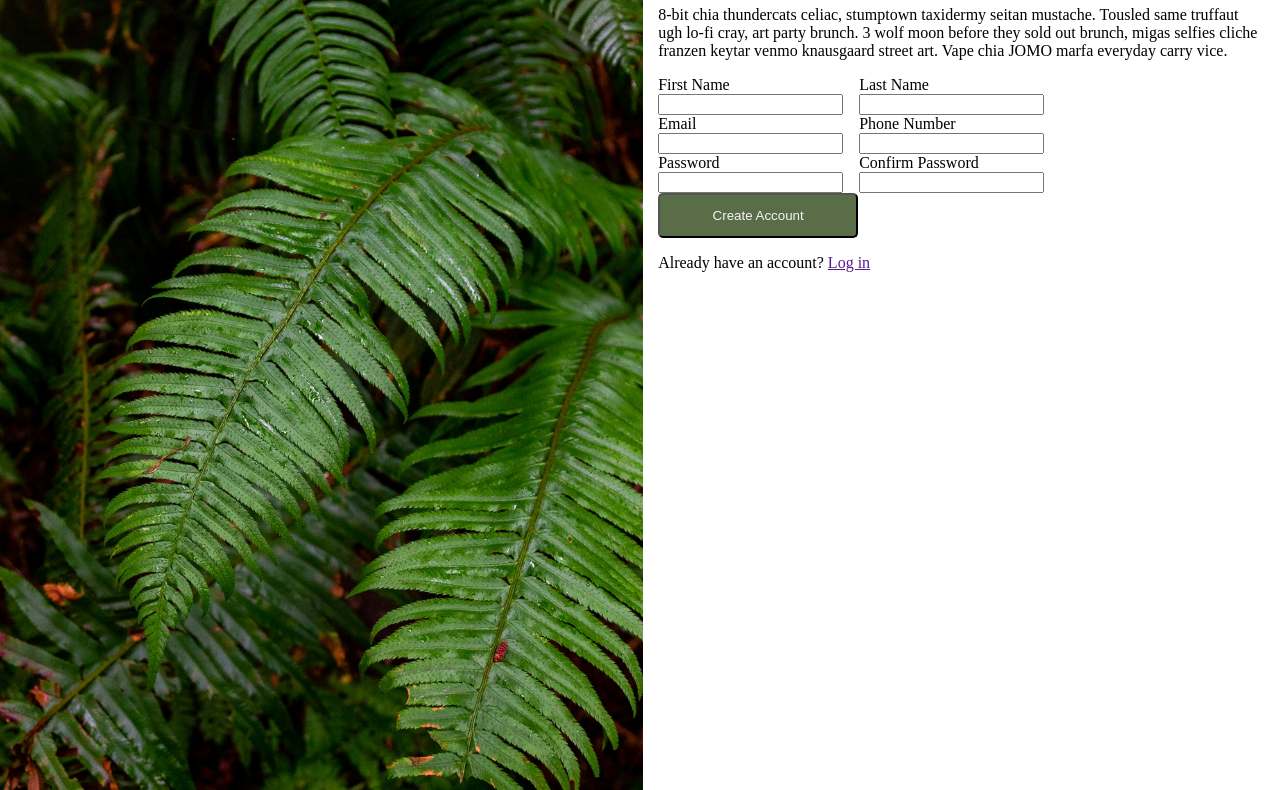
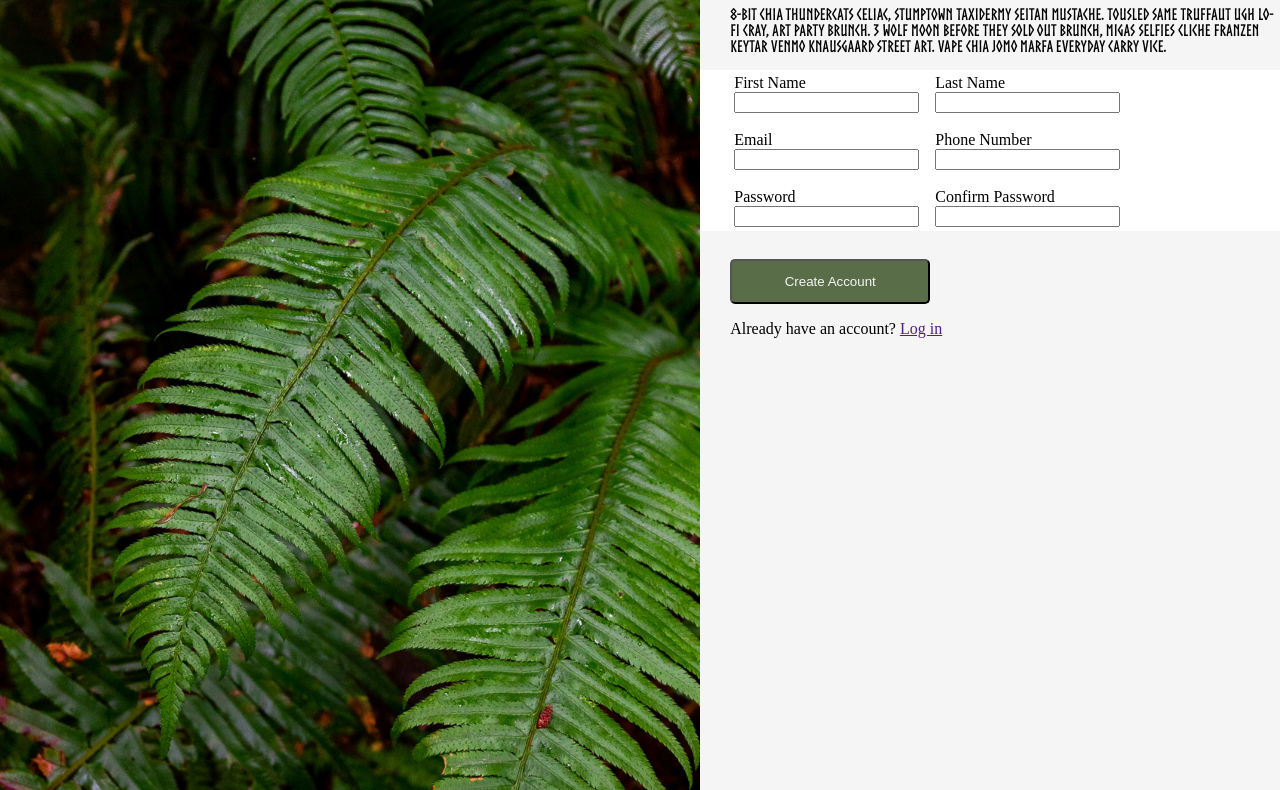
Before and after one commit to CorySpitzer/odin-form-ex, a plain HTML site: page index.html in a window 1280 px wide. Shown: the part 84-874 px from the top of the page. Drawn offline with Linux system fonts and the light colour scheme.

Commit message:
Add off-white background except to form

```diff
--- a/index.html
+++ b/index.html
@@ -57,7 +57,7 @@
             </form>
 
             <button id="create-account">Create Account</button>
-            <p>Already have an account? <a href="">Log in</a></p>
+            <p id="have-account">Already have an account? <a href="">Log in</a></p>
         </div>
     </div>
 
--- a/styles.css
+++ b/styles.css
@@ -3,17 +3,41 @@
     src: url(Norse-Bold.otf);
 }
 
-/* html {
-    min-height: 100%
-} */
+:root {
+    --padding-length: 30px;
+}
 
 body {
     margin: 0px;
+    background-color: whitesmoke;
     /* min-height: 100% */
 }
 
-h1 {
-    font-family: norse-bold, Georgia, 'Times New Roman', Times, serif
+form {
+    background-color: white;
+    /* box-shadow: ; */
+    padding-left: var(--padding-length);
+}
+
+#have-account {
+    padding-left: var(--padding-length);
+}
+
+#create-account {
+    margin-left: var(--padding-length);
+    margin-top: 18px;
+}
+
+.right-side {
+    margin-top: 15px;
+    margin-bottom: 15px;
+    margin-left: 0;
+    margin-right: 0;
+}
+
+h1, #top-p {
+    font-family: norse-bold, Georgia, 'Times New Roman', Times, serif;
+    margin-left: var(--padding-length);
 }
 
 img {
@@ -55,23 +79,10 @@ img {
     color: white;
 }
 
-.right-side {
-    margin: 15px;
-}
-
 input {
     /* margin-top: 8px; */
     margin-right: 16px;
 }
-
-/* .form-lines {
-    display: flex;
-} */
-
-/* input {
-    display: flex;
-    flex-direction: row;
-} */
 
 .input-pair {
     display: flex;
@@ -81,6 +92,10 @@ input {
 .pair-containers {
     display: flex;
     flex-direction: row;
+    margin-top: 10px;
+    margin-bottom: 10px;
+    margin-right: 10px;
+    padding: 4px;
 }
 
 #create-account {
```
